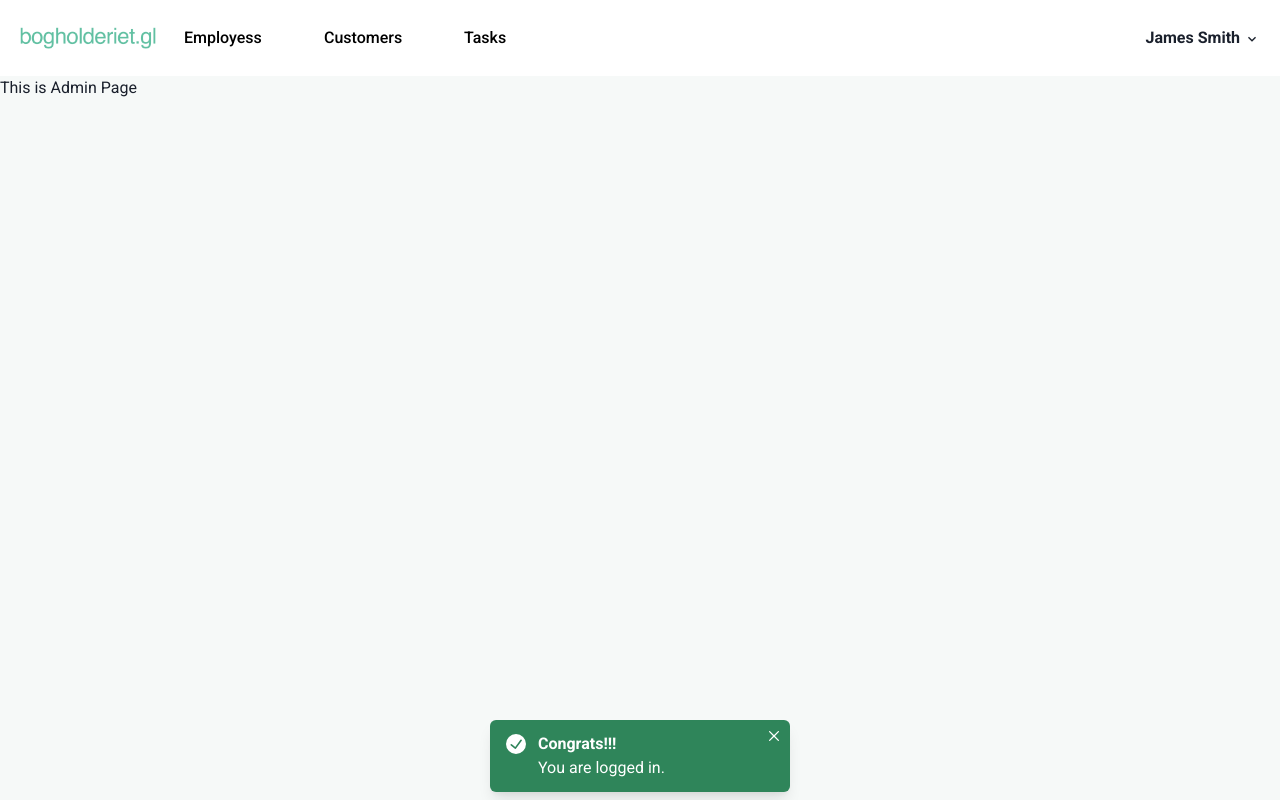
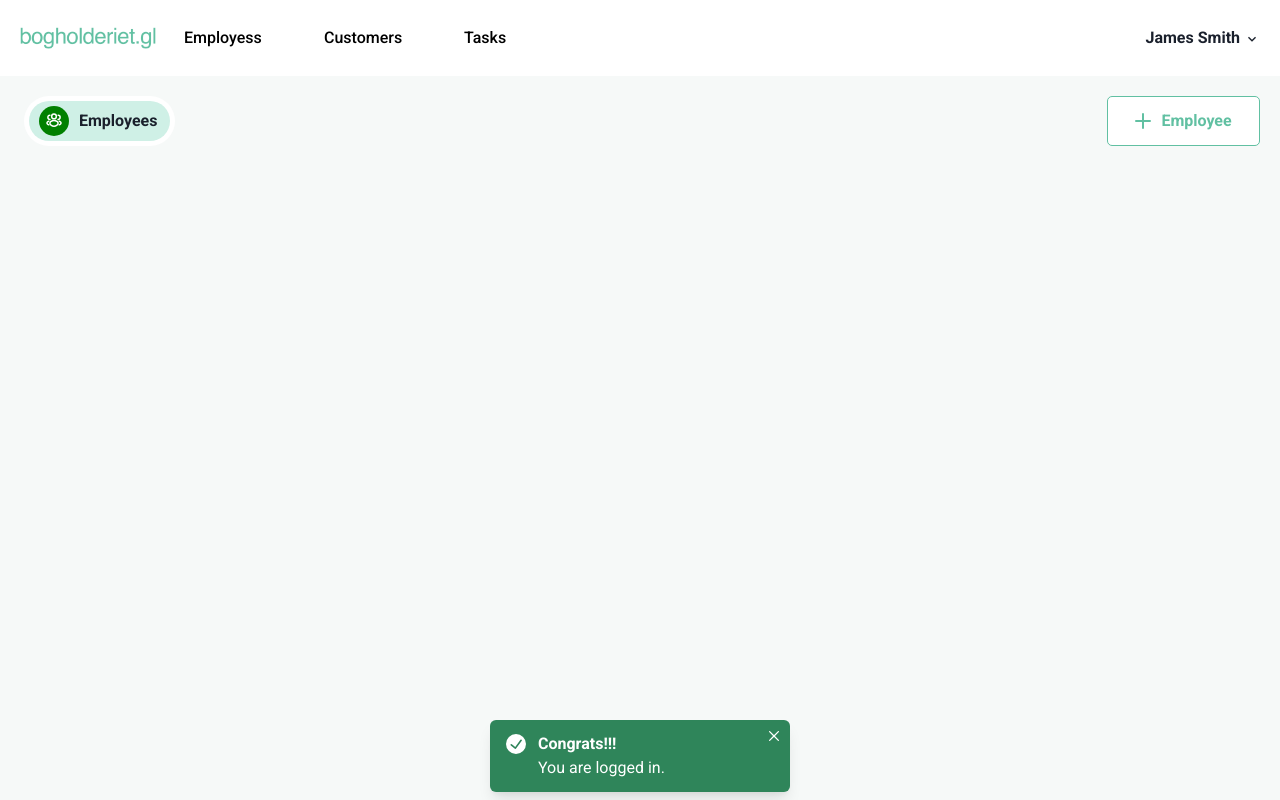
Before and after one commit to ZaidAli3642/task-management-system, a React (Vite) app: page /login in a window 1280 px wide. Both pictures are taken after typing "name@example.com", "Sample123" into the empty fields and a click on the button "Login". Built offline with nearby package versions, Linux system fonts and the light colour scheme.

Commit message:
created Breadcrums

```diff
--- a/package.json
+++ b/package.json
@@ -22,6 +22,7 @@
     "prettier": "^3.0.1",
     "react": "^18.2.0",
     "react-dom": "^18.2.0",
+    "react-icons": "^4.10.1",
     "react-redux": "^8.1.2",
     "react-router-dom": "^6.14.2",
     "react-switch": "^7.0.0",
--- a/src/App.jsx
+++ b/src/App.jsx
@@ -1,22 +1,24 @@
 import { ChakraProvider } from '@chakra-ui/react'
 import { BrowserRouter, Route, Routes } from 'react-router-dom'
-
 import AdminOverviewPage from './pages/AdminOverviewPage/AdminOverviewPage'
-import ProtectedRoute from './components/ProtectedRoute'
 import Login from './pages/Login/Login'
+import ProtectedRoutes from './components/Navbar/Routes/ProtectedRoutes'
+import UnProtectedRoutes from './components/Navbar/Routes/UnProtectedRoutes'
+import Customer from './pages/Login/Customer/Customer'
 
 function App() {
   return (
     <BrowserRouter>
       <ChakraProvider>
         <Routes>
-          <Route exact path='/login' element={<Login />} />
-          <Route path='*' element={<Login />} />
-          <Route element={<ProtectedRoute/>}>
-            <Route
-              exact path='/admin'
-              element={<AdminOverviewPage />}
-            />
+          <Route path='/' element={<UnProtectedRoutes />}>
+            <Route path='/' element={<Login />} />
+            <Route path='/login' element={<Login />} />
+          </Route>
+
+          <Route element={<ProtectedRoutes />}>
+            <Route exact path='/admin' element={<AdminOverviewPage />} />
+            <Route exact path='/customer' element={<Customer/>} />
           </Route>
         </Routes>
       </ChakraProvider>
--- /dev/null
+++ b/src/components/Form/ButtonwithIcon.jsx
@@ -0,0 +1,30 @@
+import React from 'react'
+import { Button, Flex } from '@chakra-ui/react'
+import { AddIcon } from '@chakra-ui/icons'
+
+function ButtonwithIcon({ title }) {
+  return (
+    <div>
+
+        <Button
+          leftIcon={<AddIcon />}
+          color={'#61C0A2'}
+          w='153px'
+          h='50px'
+          mt={5}
+          me={5}
+          padding='15px'
+          border='1px'
+          borderRadius='5px'
+          gap='2px'
+          bg={'white'}
+          variant='solid'
+        >
+          {title}
+        </Button>
+
+    </div>
+  )
+}
+
+export default ButtonwithIcon
--- a/src/components/Navbar/Navbar.jsx
+++ b/src/components/Navbar/Navbar.jsx
@@ -1,5 +1,6 @@
 import React from 'react'
 import logo from '../../assets/images/logo-heading.png'
+
 import {
   Box,
   Image,
@@ -13,15 +14,23 @@ import {
   useColorModeValue,
   Spacer,
   AspectRatio,
+  Center,
 } from '@chakra-ui/react'
 import { NavLink } from 'react-router-dom'
 import { ChevronDownIcon, ChevronUpIcon } from '@chakra-ui/icons'
 import { useState } from 'react'
+import { useNavigate } from 'react-router-dom'
 
 function Navbar() {
   const { isOpen, onOpen, onClose } = useDisclosure()
   const [activeLink, setActiveLink] = useState(null)
+  const navigate = useNavigate();
 
+ const handleClick = ()=>{
+  localStorage.setItem('login',false)
+    navigate('/login')
+
+ }
   const handleNavLinkClick = link => {
     setActiveLink(link)
   }
@@ -40,7 +49,6 @@ function Navbar() {
           />
 
           <NavLink
-
             isActive={() => activeLink === 'link1'}
             onClick={() => handleNavLinkClick('link1')}
           >
@@ -56,7 +64,6 @@ function Navbar() {
               fontWeight={500}
               fontSize='16px'
               lineHeight='20px'
-
             >
               Employess
             </Flex>
@@ -104,14 +111,15 @@ function Navbar() {
           </NavLink>
           <Spacer />
           <Flex>
-            <Menu ml={1300} w={116} h={20} mt={24} isOpen={isOpen}>
+            <Menu ml={1300} w={116} h={20} mt={24} isOpen={isOpen} >
               <MenuButton
                 variant='ghost'
+
                 mx={1}
                 py={[1, 2, 2]}
                 px={4}
                 borderRadius={5}
-                gap='10px'                // _hover={{ bg: useColorModeValue('gray.100', 'gray.700') }}
+                gap='10px' // _hover={{ bg: useColorModeValue('gray.100', 'gray.700') }}
                 aria-label='Courses'
                 fontWeight={700}
                 onClick={onOpen}
@@ -119,10 +127,14 @@ function Navbar() {
               >
                 James Smith {isOpen ? <ChevronUpIcon /> : <ChevronDownIcon />}
               </MenuButton>
-              <MenuList onMouseEnter={onOpen} onMouseLeave={onClose}>
-                <MenuItem>Menu Item 1</MenuItem>
-                <MenuItem>Menu Item 2</MenuItem>
-                <MenuItem>Menu Item 3</MenuItem>
+              <MenuList  onMouseEnter={onOpen} onMouseLeave={onClose}  >
+                <MenuItem bg={'white'}>
+                  {' '}
+                  <Button onClick={handleClick} bg='#F0F4F3' borderRadius={5} padding='15px' gap='10px' size='lg' width='175px' height='50px' ms='10px' >
+                    Log out
+                  </Button>
+                </MenuItem>
+
               </MenuList>
             </Menu>
           </Flex>
--- /dev/null
+++ b/src/components/Navbar/Routes/ProtectedRoutes.jsx
@@ -0,0 +1,14 @@
+import React from 'react'
+import { Outlet, Navigate } from 'react-router-dom'
+import { useState } from 'react'
+
+function ProtectedRoutes() {
+    const [isLogin,setisLogin] = useState(localStorage.getItem('login'))
+
+
+  return (
+    isLogin === 'true' ?  <Outlet/> : <Navigate to="/login" />
+  )
+}
+
+export default ProtectedRoutes
--- /dev/null
+++ b/src/components/Navbar/Routes/UnProtectedRoutes.jsx
@@ -0,0 +1,11 @@
+import React from 'react'
+import { Navigate, Outlet } from 'react-router-dom'
+
+function UnProtectedRoutes() {
+    let isAut = localStorage.getItem('login')
+  return (
+      isAut === 'true' ? <Navigate to='/admin' /> : <Outlet/>
+  )
+}
+
+export default UnProtectedRoutes
--- a/src/components/ProtectedRoute.jsx
+++ /dev/null
@@ -1,13 +0,0 @@
-import React, { useLayoutEffect } from 'react'
-import { Navigate, Outlet } from 'react-router-dom'
-
-
-function ProtectedRoute() {
-
-    let isLogin  =  localStorage.getItem('login')
-   return  (
-    isLogin != 'true' ?  <Navigate to='login'/> : <Outlet/>
-  )
-}
-
-export default ProtectedRoute
--- a/src/pages/AdminOverviewPage/AdminOverviewPage.jsx
+++ b/src/pages/AdminOverviewPage/AdminOverviewPage.jsx
@@ -1,15 +1,60 @@
 import React from 'react'
 import Navbar from '../../components/Navbar/Navbar'
-import { Image } from '@chakra-ui/react'
+import { Button, Flex, Image } from '@chakra-ui/react'
+import ButtonwithIcon from '../../components/Form/ButtonwithIcon'
+import { Link } from 'react-router-dom'
+import empicon from '../../assets/icons/emp.svg'
+import {
+  Breadcrumb,
+  BreadcrumbItem,
+  BreadcrumbLink,
+  Spacer,
+  Box,
+} from '@chakra-ui/react'
+import Icon from '../../components/Icon'
+
+
 
 function AdminOverviewPage() {
+
   return (
     <>
-    <Navbar/>
-    <div>
-    This is Admin Page
+      <Navbar />
+      <Flex>
+        <Box ms='24px' mt={5}  align="center"  borderRadius='50px' gap='20px' padding={'5px'}  bg={'white'} fontWeight={600}  >
+        {/* <Breadcrumb spacing="8px"  mb={4}>
+      {breadcrumbItems.map((item, index) => (
+        <BreadcrumbItem key={index}>
+          <Flex align="center" bg="#CFF0E6" borderRadius="40px" w="141px" h="40px" padding="10px" gap="10px" >
+            {item.imageSrc && (
+              <Image src={item.imageSrc} bgColor="#1BA076" padding="4px" w="30px" h="25px" borderRadius="20px" />
+            )}
+            <BreadcrumbLink as={Link} to={item.link}>
+              {item.text}
+            </BreadcrumbLink>
+          </Flex>
+        </BreadcrumbItem>
+      ))}
+    </Breadcrumb> */}
+        <Breadcrumb>
+          <BreadcrumbItem bg='#CFF0E6' borderRadius='40px' w='141px' h='40px' padding='10px'  gap='10px'>
+             <Box w='30px' display='flex' h='30px' borderRadius={'full'} backgroundColor={'green'} align='center'padding='7px'  >
+              <Icon image={empicon}  />
+             </Box>
+            <BreadcrumbLink to='/login' >Employees</BreadcrumbLink>
+          </BreadcrumbItem>
 
-    </div>
+
+
+
+        </Breadcrumb>
+        </Box>
+
+        <Spacer />
+        <Flex>
+          <ButtonwithIcon title='Employee' />
+        </Flex>
+      </Flex>
     </>
   )
 }
--- /dev/null
+++ b/src/pages/Login/Customer/Customer.jsx
@@ -0,0 +1,11 @@
+import React from 'react'
+
+function Customer() {
+  return (
+    <div>
+      This is Customer Page
+    </div>
+  )
+}
+
+export default Customer
--- a/src/pages/Login/Login.jsx
+++ b/src/pages/Login/Login.jsx
@@ -24,12 +24,12 @@ const Login = () => {
   const [user, setUser] = useState({ email: '', password: '' })
   const [errorMessage, setErrorMessage] = useState({ email: '', password: '' })
 
-  useEffect(()=>{
-    let login = localStorage.getItem('login');
-    if(login){
-        navigate('/admin')
-    }
-  },)
+  // useEffect(() =>{
+  //   let login =  localStorage.getItem('login');
+  //   if(login){
+  //       navigate('/admin')
+  //   }
+  // },)
 
   const handleChange = ({ target: { name, value } }) => {
     setIsInvalid(false)
```
Also changed, not shown: src/components/Breadcrums.jsx (added, +30 -0 lines), src/assets/icons/emp.svg (added), 1 other file (tests, documents, lock files or other folders).
